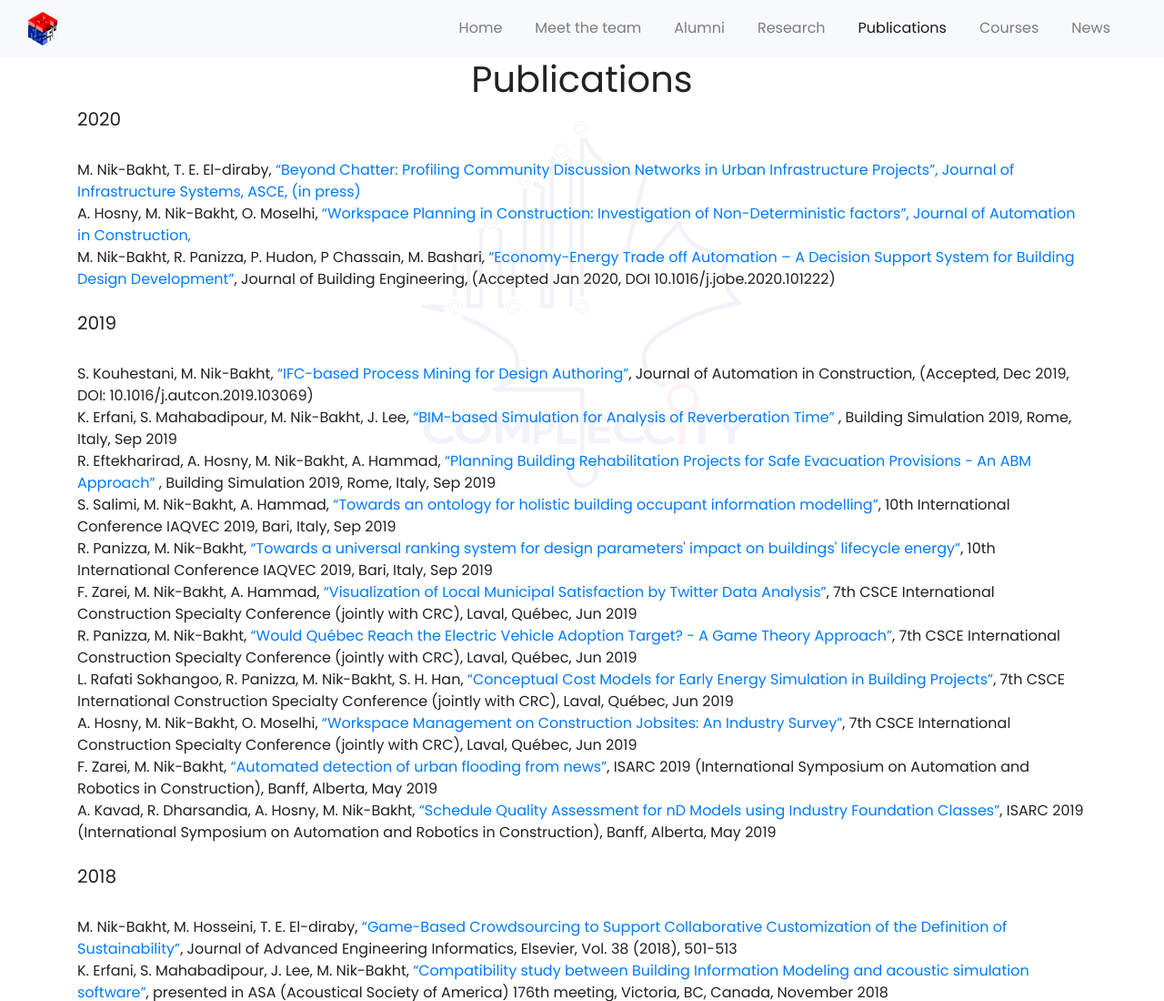
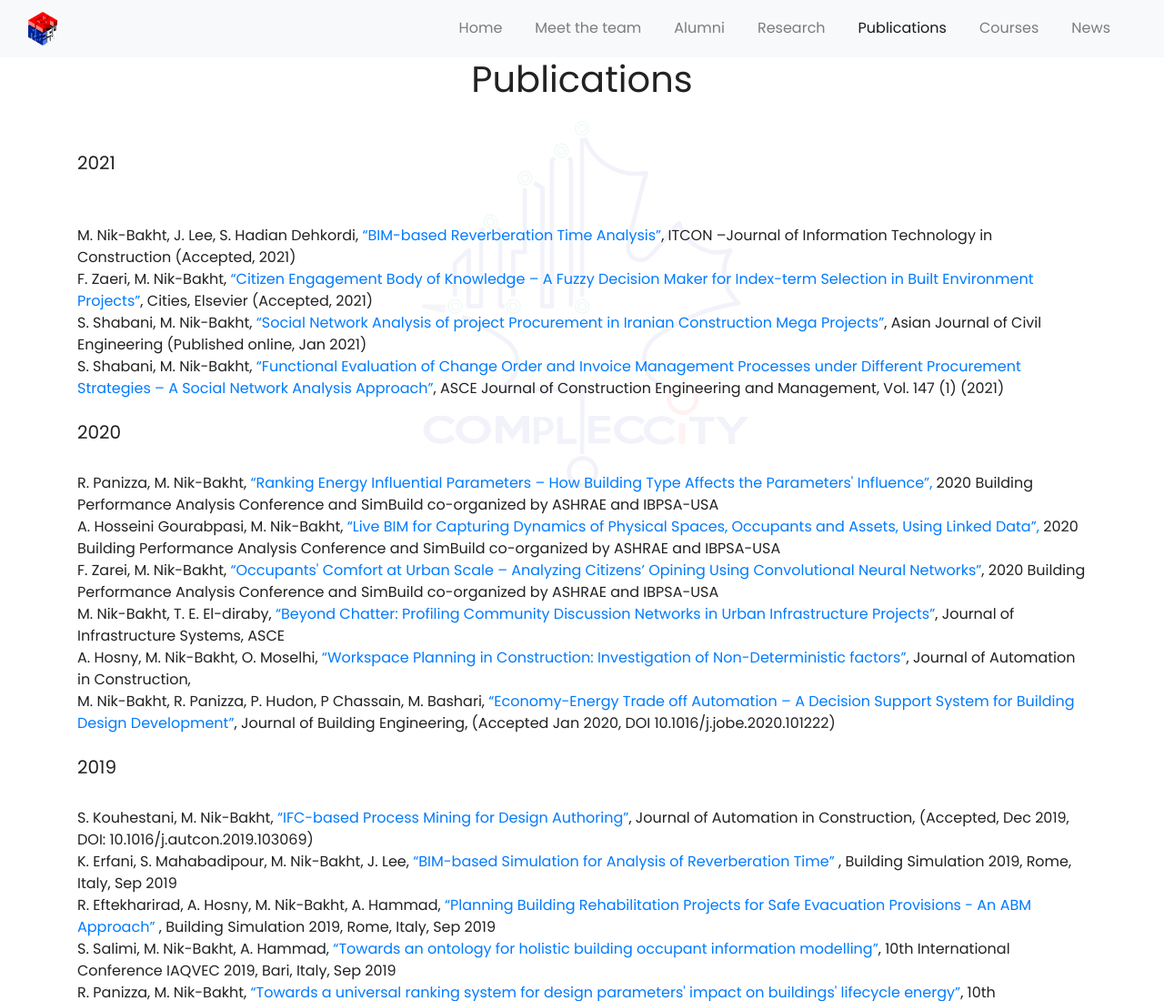
Before and after one commit to arashhosseiniarash/compleccity, a plain HTML site: page publications.html in a window 1280 px wide. Shown: the top 1100 px of the page at 91% size. Drawn offline with nearby package versions, Linux system fonts and the light colour scheme.

Commit message:
Updating the publications

```diff
--- a/publications.html
+++ b/publications.html
@@ -29,7 +29,7 @@
     <nav class="navbar navbar-expand-md navbar-light bg-light fixed-top">
       <div class="container-fluid">
         <a class="navbar-brand" href="index.html">
-          <img src="image/logo.png" style="width: 32px;" />
+          <img src="image/logo.png" style="width: 32px" />
         </a>
         <button
           class="navbar-toggler"
@@ -72,22 +72,92 @@
           <h1>Publications</h1>
         </div>
         <div class="col-12 text-left">
+          <br />
+          <br />
+          <h5>2021</h5>
+          <br />
+          <br />
+          M. Nik-Bakht, J. Lee, S. Hadian Dehkordi,
+          <a target="_blank" href="">“BIM-based Reverberation Time Analysis”</a
+          >, ITCON –Journal of Information Technology in Construction (Accepted,
+          2021)
+          <br />
+          F. Zaeri, M. Nik-Bakht,
+          <a target="_blank" href=""
+            >“Citizen Engagement Body of Knowledge – A Fuzzy Decision Maker for
+            Index-term Selection in Built Environment Projects”</a
+          >, Cities, Elsevier (Accepted, 2021)
+          <br />
+          S. Shabani, M. Nik-Bakht,
+          <a
+            target="_blank"
+            href="https://link.springer.com/article/10.1007/s42107-021-00348-1"
+            >“Social Network Analysis of project Procurement in Iranian
+            Construction Mega Projects”</a
+          >, Asian Journal of Civil Engineering (Published online, Jan 2021)
+          <br />
+          S. Shabani, M. Nik-Bakht,
+          <a
+            target="_blank"
+            href="https://ascelibrary.org/doi/abs/10.1061/%28ASCE%29CO.1943-7862.0001974?af=R"
+            >“Functional Evaluation of Change Order and Invoice Management
+            Processes under Different Procurement Strategies – A Social Network
+            Analysis Approach”</a
+          >, ASCE Journal of Construction Engineering and Management, Vol. 147
+          (1) (2021)
+          <br />
+          <br />
           <h5>2020</h5>
           <br />
+          R. Panizza, M. Nik-Bakht,
+          <a
+            target="_blank"
+            href="https://www.ashrae.org/file%20library/conferences/specialty%20conferences/2020%20building%20performance/papers/d-bsc20-c050.pdf"
+            >“Ranking Energy Influential Parameters – How Building Type Affects
+            the Parameters' Influence”,</a
+          >
+          2020 Building Performance Analysis Conference and SimBuild
+          co-organized by ASHRAE and IBPSA-USA
+
+          <br />
+          A. Hosseini Gourabpasi, M. Nik-Bakht,
+          <a
+            target="_blank"
+            href="https://www.ashrae.org/file%20library/conferences/specialty%20conferences/2020%20building%20performance/papers/d-bsc20-c036.pdf"
+            >“Live BIM for Capturing Dynamics of Physical Spaces, Occupants and
+            Assets, Using Linked Data”,</a
+          >
+          2020 Building Performance Analysis Conference and SimBuild
+          co-organized by ASHRAE and IBPSA-USA
+
+          <br />
+          F. Zarei, M. Nik-Bakht,
+          <a
+            target="_blank"
+            href="https://www.ashrae.org/file%20library/conferences/specialty%20conferences/2020%20building%20performance/papers/d-bsc20-c069.pdf"
+            >“Occupants' Comfort at Urban Scale – Analyzing Citizens’ Opining
+            Using Convolutional Neural Networks”</a
+          >, 2020 Building Performance Analysis Conference and SimBuild
+          co-organized by ASHRAE and IBPSA-USA
+
+          <br />
           M. Nik-Bakht, T. E. El-diraby,
-          <a target="_blank" href=""
+          <a
+            target="_blank"
+            href="https://ascelibrary.org/doi/pdf/10.1061/%28ASCE%29IS.1943-555X.0000555"
             >“Beyond Chatter: Profiling Community Discussion Networks in Urban
-            Infrastructure Projects”, Journal of Infrastructure Systems, ASCE,
-            (in press)</a
-          >
+            Infrastructure Projects”</a
+          >, Journal of Infrastructure Systems, ASCE
+
           <br />
           A. Hosny, M. Nik-Bakht, O. Moselhi,
           <a
             target="_blank"
             href="https://www-sciencedirect-com.lib-ezproxy.concordia.ca/science/article/pii/S0926580519309823"
             >“Workspace Planning in Construction: Investigation of
-            Non-Deterministic factors”, Journal of Automation in Construction,
-          </a>
+            Non-Deterministic factors”</a
+          >, Journal of Automation in Construction,
+
           <br />
           M. Nik-Bakht, R. Panizza, P. Hudon, P Chassain, M. Bashari,
           <a
```
